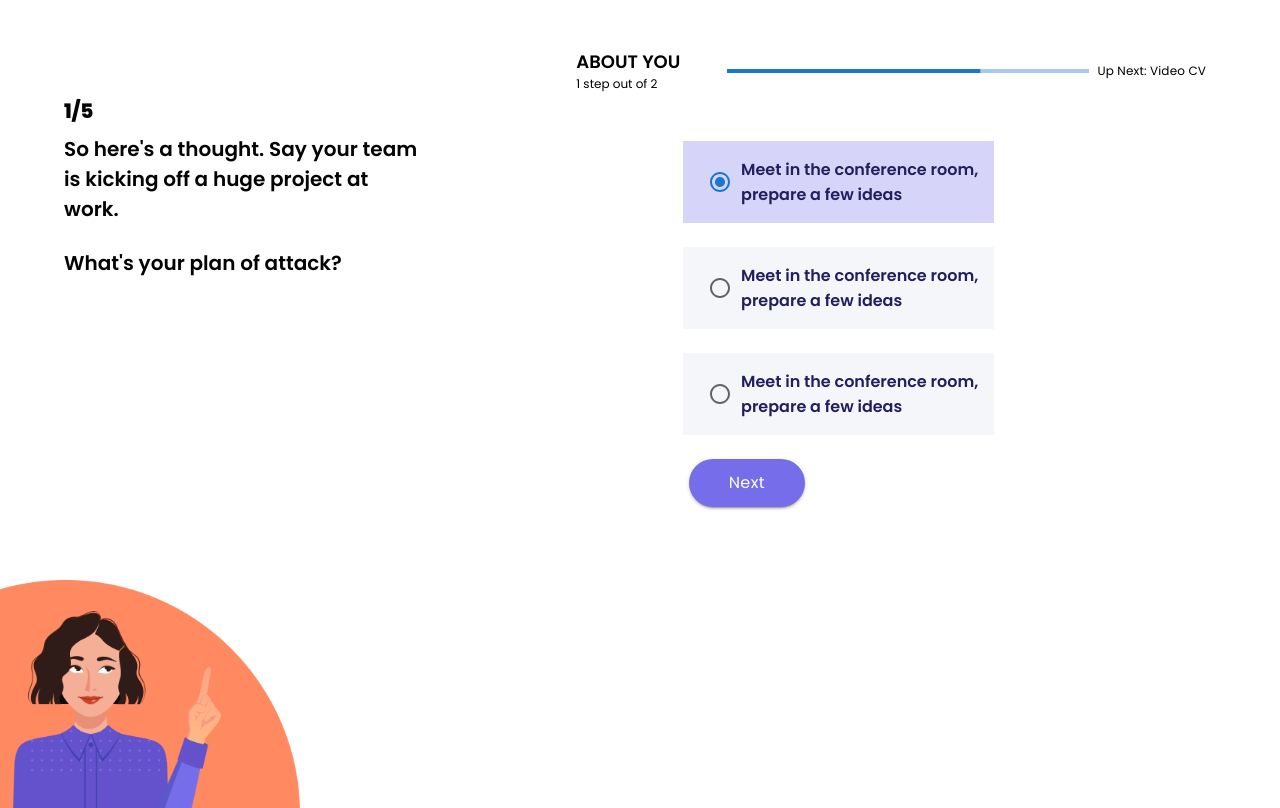
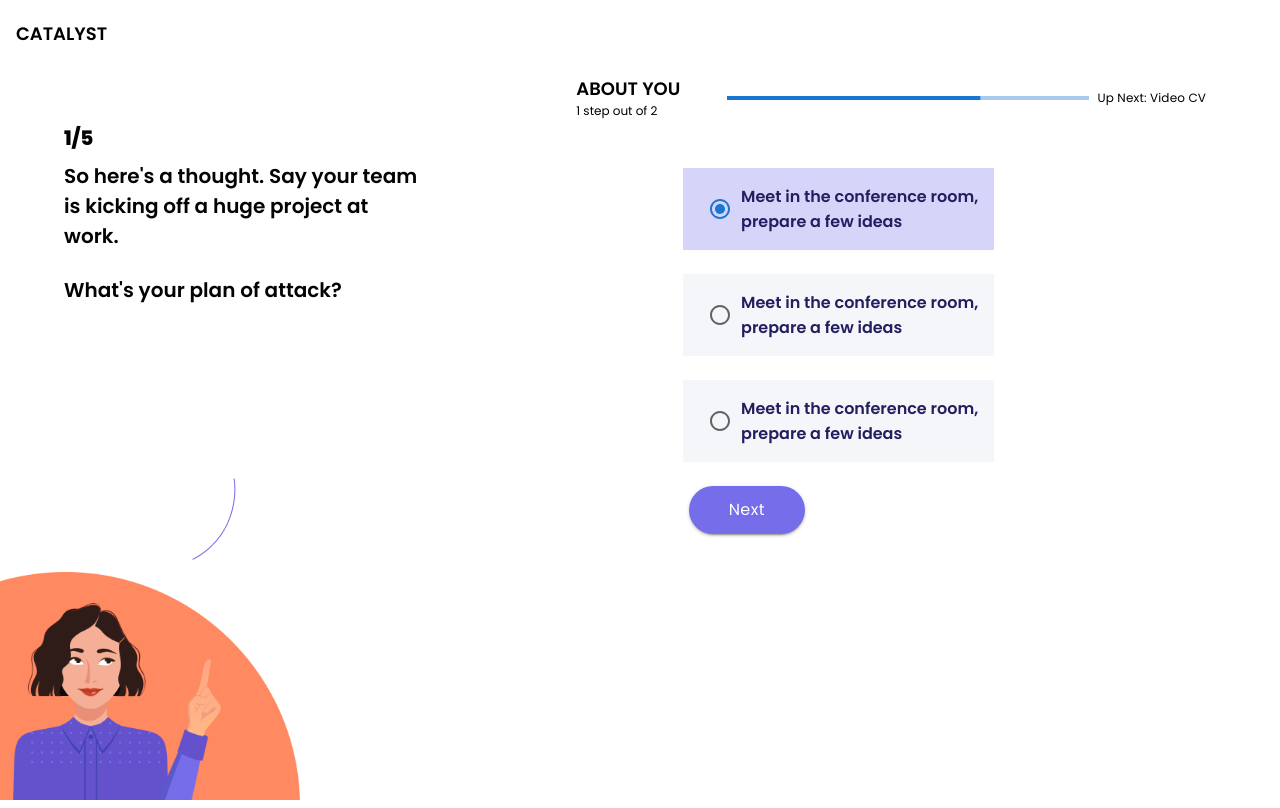
Before and after one commit to prasankumar26/candidate-web, a React (Create React App) app: page /about-you in a window 1280 px wide. Shown: the top 808 px of the page. Built offline with nearby package versions, Linux system fonts and the light colour scheme.

Commit message:
arrow image added

```diff
--- a/src/components/TopHeading.jsx
+++ b/src/components/TopHeading.jsx
@@ -1,9 +1,11 @@
-import React from 'react'
+import React from 'react';
 
-const TopHeading = ({textstart}) => {
+const TopHeading = ({ textstart, color }) => {
   return (
-    <p className={`${textstart ? 'text-start ms-3' : 'text-center'} text-white`} style={{ fontSize: '18px', padding: '20px 0px', fontWeight: '600' }}>CATALYST</p>
-  )
-}
+    <p className={`${textstart ? 'text-start ms-3' : 'text-center'} text-${color || 'white'}`} style={{ fontSize: '18px', padding: '20px 0px', fontWeight: '600' }}>
+      CATALYST
+    </p>
+  );
+};
 
-export default TopHeading
+export default TopHeading;
--- a/src/pages/auth/AboutYou.jsx
+++ b/src/pages/auth/AboutYou.jsx
@@ -5,8 +5,8 @@ import Radio from '@mui/material/Radio';
 import ProgressBar from '../../components/ProgressBar';
 import Stack from '@mui/material/Stack';
 import Box from '@mui/material/Box';
-import { Button } from '@mui/material';
 import ButtonBlue from '../../components/ButtonBlue';
+import TopHeading from '../../components/TopHeading';
 
 const CreateProfile = () => {
     const [selectedValue, setSelectedValue] = useState('a');
@@ -18,8 +18,10 @@ const CreateProfile = () => {
         <section className='position-relative' style={{ height: '100vh' }}>
             <img src="/images/ellipse.png" alt="" className="img-fluid" style={{ position: 'absolute', bottom: '0', width: '300px' }} />
             <img src="/images/opportunities.png" alt="" className="img-fluid" style={{ position: 'absolute', bottom: '0', left: '1%', width: '220px' }} />
+            <img src="/images/vector-one.png" alt="" className="img-fluid" style={{ position: 'absolute', bottom: '30%', left: '15%', width: 'fit-content' }} />
+            <TopHeading textstart color />
 
-            <Container className='mt-5' maxWidth="lg" sx={{ position: 'relative', zIndex: '99' }}>
+            <Container className='mt-2' maxWidth="lg" sx={{ position: 'relative', zIndex: '99' }}>
                 <Grid container spacing={5}>
                     <Grid item xs={12} md={4}>
                         <div className="mt-5">
```
Also changed, not shown: public/images/vector-one.png (added).
